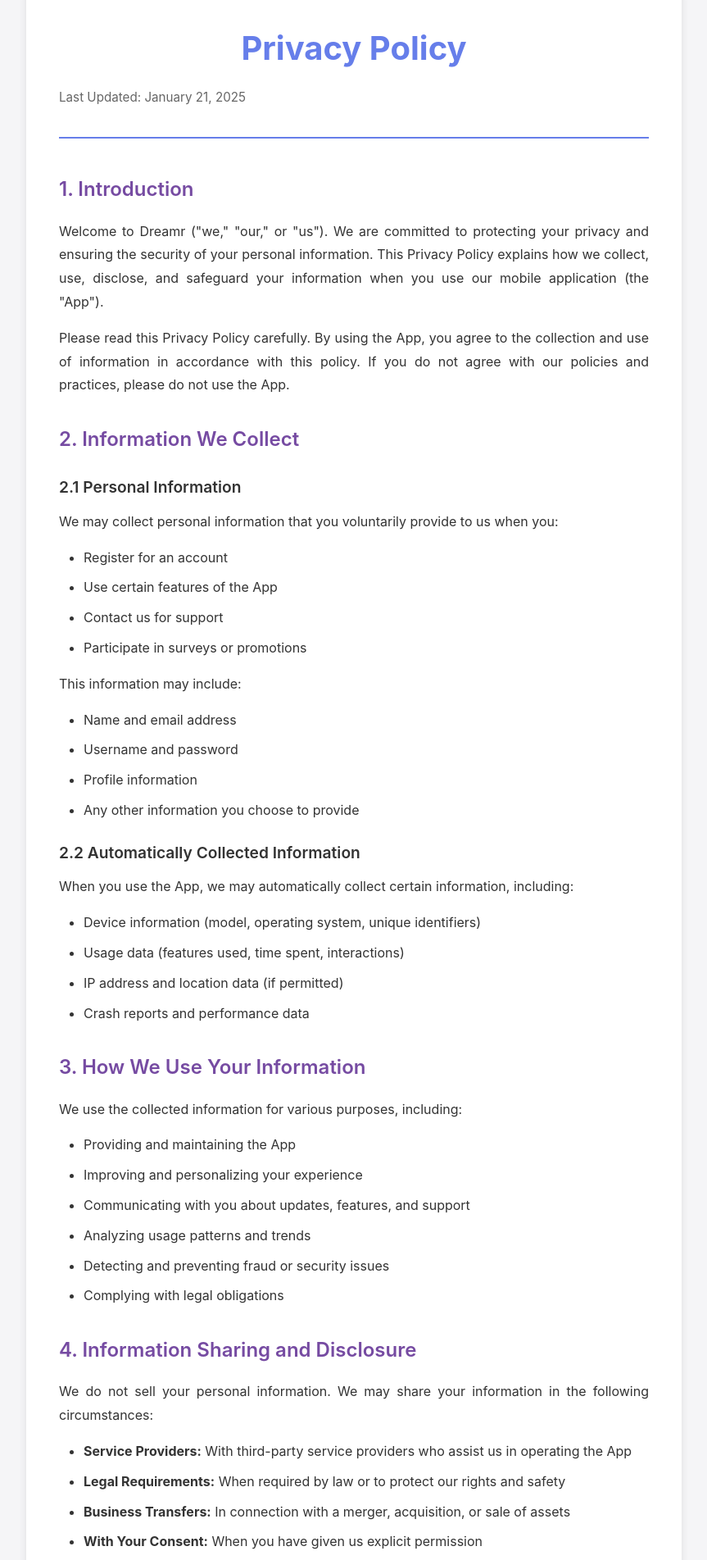
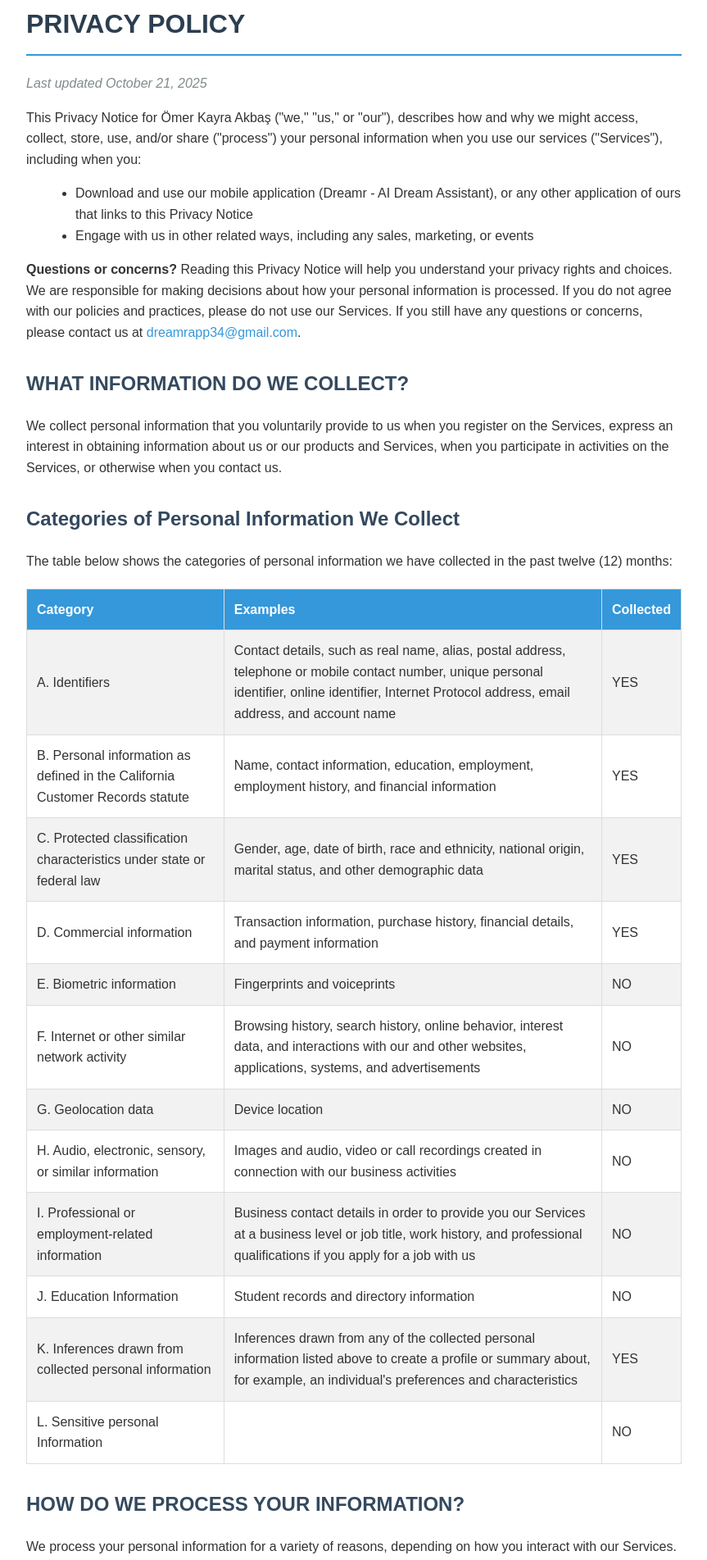
Before and after one commit to Kayraakbas/Dreamr_Policy_Pages, a plain HTML site: page privacy-policy.html in a window 1280 px wide. Shown: the part 37-1940 px from the top of the page at 82% size, without its empty margins (208-1071 px from the left). Drawn offline with Linux system fonts and the light colour scheme.

Commit message:
Revise privacy policy for Dreamr AI Dream Assistant
Updated the privacy policy to reflect changes in branding and contact information.

```diff
--- a/privacy-policy.html
+++ b/privacy-policy.html
@@ -3,273 +3,190 @@
 <head>
     <meta charset="UTF-8">
     <meta name="viewport" content="width=device-width, initial-scale=1.0">
-    <meta name="description" content="Dreamr App Privacy Policy">
-    <title>Privacy Policy - Dreamr</title>
+    <title>Privacy Policy - Dreamr AI Dream Assistant</title>
     <style>
-        * {
-            margin: 0;
-            padding: 0;
-            box-sizing: border-box;
-        }
-
         body {
-            font-family: -apple-system, BlinkMacSystemFont, 'Segoe UI', Roboto, Oxygen, Ubuntu, Cantarell, sans-serif;
-            line-height: 1.8;
-            color: #333;
-            background-color: #f5f5f7;
-            padding: 20px;
-        }
-
-        .container {
+            font-family: Arial, sans-serif;
+            line-height: 1.6;
             max-width: 800px;
             margin: 0 auto;
-            background: white;
-            border-radius: 12px;
-            padding: 40px;
-            box-shadow: 0 2px 10px rgba(0, 0, 0, 0.1);
+            padding: 20px;
+            color: #333;
         }
-
-        header {
-            text-align: center;
-            margin-bottom: 40px;
-            padding-bottom: 20px;
-            border-bottom: 2px solid #667eea;
+        h1 {
+            color: #2c3e50;
+            border-bottom: 2px solid #3498db;
+            padding-bottom: 10px;
         }
-
-        h1 {
-            font-size: 2.5em;
-            margin-bottom: 10px;
-            color: #667eea;
-            font-weight: 700;
+        h2 {
+            color: #34495e;
+            margin-top: 30px;
         }
-
+        h3 {
+            color: #7f8c8d;
+        }
+        ul {
+            margin-left: 20px;
+        }
+        table {
+            width: 100%;
+            border-collapse: collapse;
+            margin: 20px 0;
+        }
+        table, th, td {
+            border: 1px solid #ddd;
+        }
+        th, td {
+            padding: 12px;
+            text-align: left;
+        }
+        th {
+            background-color: #3498db;
+            color: white;
+        }
+        tr:nth-child(even) {
+            background-color: #f2f2f2;
+        }
+        a {
+            color: #3498db;
+            text-decoration: none;
+        }
+        a:hover {
+            text-decoration: underline;
+        }
         .last-updated {
-            color: #666;
-            font-size: 0.95em;
-        }
-
-        h2 {
-            font-size: 1.5em;
-            margin-top: 30px;
-            margin-bottom: 15px;
-            color: #764ba2;
-            font-weight: 600;
-        }
-
-        h3 {
-            font-size: 1.2em;
-            margin-top: 20px;
-            margin-bottom: 10px;
-            color: #333;
-            font-weight: 600;
-        }
-
-        p {
-            margin-bottom: 15px;
-            text-align: justify;
-        }
-
-        ul, ol {
-            margin-left: 30px;
-            margin-bottom: 15px;
-        }
-
-        li {
-            margin-bottom: 8px;
-        }
-
-        .back-link {
-            display: inline-block;
-            margin-top: 30px;
-            padding: 12px 24px;
-            background: linear-gradient(135deg, #667eea 0%, #764ba2 100%);
-            color: white;
-            text-decoration: none;
-            border-radius: 8px;
-            font-weight: 600;
-            transition: transform 0.2s;
-        }
-
-        .back-link:hover {
-            transform: translateY(-2px);
-        }
-
-        .contact-info {
-            background: #f8f9fa;
-            padding: 20px;
-            border-radius: 8px;
-            margin-top: 20px;
-        }
-
-        @media (max-width: 768px) {
-            .container {
-                padding: 30px 20px;
-            }
-
-            h1 {
-                font-size: 2em;
-            }
-
-            h2 {
-                font-size: 1.3em;
-            }
+            font-style: italic;
+            color: #7f8c8d;
         }
     </style>
 </head>
 <body>
-    <div class="container">
-        <header>
-            <h1>Privacy Policy</h1>
-            <p class="last-updated">Last Updated: January 21, 2025</p>
-        </header>
+    <h1>PRIVACY POLICY</h1>
+    <p class="last-updated">Last updated October 21, 2025</p>
 
-        <section>
-            <h2>1. Introduction</h2>
-            <p>
-                Welcome to Dreamr ("we," "our," or "us"). We are committed to protecting your privacy and ensuring the security of your personal information. This Privacy Policy explains how we collect, use, disclose, and safeguard your information when you use our mobile application (the "App").
-            </p>
-            <p>
-                Please read this Privacy Policy carefully. By using the App, you agree to the collection and use of information in accordance with this policy. If you do not agree with our policies and practices, please do not use the App.
-            </p>
-        </section>
+    <p>This Privacy Notice for Ömer Kayra Akbaş ("we," "us," or "our"), describes how and why we might access, collect, store, use, and/or share ("process") your personal information when you use our services ("Services"), including when you:</p>
 
-        <section>
-            <h2>2. Information We Collect</h2>
+    <ul>
+        <li>Download and use our mobile application (Dreamr - AI Dream Assistant), or any other application of ours that links to this Privacy Notice</li>
+        <li>Engage with us in other related ways, including any sales, marketing, or events</li>
+    </ul>
 
-            <h3>2.1 Personal Information</h3>
-            <p>
-                We may collect personal information that you voluntarily provide to us when you:
-            </p>
-            <ul>
-                <li>Register for an account</li>
-                <li>Use certain features of the App</li>
-                <li>Contact us for support</li>
-                <li>Participate in surveys or promotions</li>
-            </ul>
-            <p>
-                This information may include:
-            </p>
-            <ul>
-                <li>Name and email address</li>
-                <li>Username and password</li>
-                <li>Profile information</li>
-                <li>Any other information you choose to provide</li>
-            </ul>
+    <p><strong>Questions or concerns?</strong> Reading this Privacy Notice will help you understand your privacy rights and choices. We are responsible for making decisions about how your personal information is processed. If you do not agree with our policies and practices, please do not use our Services. If you still have any questions or concerns, please contact us at <a href="mailto:dreamrapp34@gmail.com">dreamrapp34@gmail.com</a>.</p>
 
-            <h3>2.2 Automatically Collected Information</h3>
-            <p>
-                When you use the App, we may automatically collect certain information, including:
-            </p>
-            <ul>
-                <li>Device information (model, operating system, unique identifiers)</li>
-                <li>Usage data (features used, time spent, interactions)</li>
-                <li>IP address and location data (if permitted)</li>
-                <li>Crash reports and performance data</li>
-            </ul>
-        </section>
+    <h2>WHAT INFORMATION DO WE COLLECT?</h2>
+    <p>We collect personal information that you voluntarily provide to us when you register on the Services, express an interest in obtaining information about us or our products and Services, when you participate in activities on the Services, or otherwise when you contact us.</p>
 
-        <section>
-            <h2>3. How We Use Your Information</h2>
-            <p>
-                We use the collected information for various purposes, including:
-            </p>
-            <ul>
-                <li>Providing and maintaining the App</li>
-                <li>Improving and personalizing your experience</li>
-                <li>Communicating with you about updates, features, and support</li>
-                <li>Analyzing usage patterns and trends</li>
-                <li>Detecting and preventing fraud or security issues</li>
-                <li>Complying with legal obligations</li>
-            </ul>
-        </section>
+    <h2>Categories of Personal Information We Collect</h2>
+    <p>The table below shows the categories of personal information we have collected in the past twelve (12) months:</p>
 
-        <section>
-            <h2>4. Information Sharing and Disclosure</h2>
-            <p>
-                We do not sell your personal information. We may share your information in the following circumstances:
-            </p>
-            <ul>
-                <li><strong>Service Providers:</strong> With third-party service providers who assist us in operating the App</li>
-                <li><strong>Legal Requirements:</strong> When required by law or to protect our rights and safety</li>
-                <li><strong>Business Transfers:</strong> In connection with a merger, acquisition, or sale of assets</li>
-                <li><strong>With Your Consent:</strong> When you have given us explicit permission</li>
-            </ul>
-        </section>
+    <table>
+        <tr>
+            <th>Category</th>
+            <th>Examples</th>
+            <th>Collected</th>
+        </tr>
+        <tr>
+            <td>A. Identifiers</td>
+            <td>Contact details, such as real name, alias, postal address, telephone or mobile contact number, unique personal identifier, online identifier, Internet Protocol address, email address, and account name</td>
+            <td>YES</td>
+        </tr>
+        <tr>
+            <td>B. Personal information as defined in the California Customer Records statute</td>
+            <td>Name, contact information, education, employment, employment history, and financial information</td>
+            <td>YES</td>
+        </tr>
+        <tr>
+            <td>C. Protected classification characteristics under state or federal law</td>
+            <td>Gender, age, date of birth, race and ethnicity, national origin, marital status, and other demographic data</td>
+            <td>YES</td>
+        </tr>
+        <tr>
+            <td>D. Commercial information</td>
+            <td>Transaction information, purchase history, financial details, and payment information</td>
+            <td>YES</td>
+        </tr>
+        <tr>
+            <td>E. Biometric information</td>
+            <td>Fingerprints and voiceprints</td>
+            <td>NO</td>
+        </tr>
+        <tr>
+            <td>F. Internet or other similar network activity</td>
+            <td>Browsing history, search history, online behavior, interest data, and interactions with our and other websites, applications, systems, and advertisements</td>
+            <td>NO</td>
+        </tr>
+        <tr>
+            <td>G. Geolocation data</td>
+            <td>Device location</td>
+            <td>NO</td>
+        </tr>
+        <tr>
+            <td>H. Audio, electronic, sensory, or similar information</td>
+            <td>Images and audio, video or call recordings created in connection with our business activities</td>
+            <td>NO</td>
+        </tr>
+        <tr>
+            <td>I. Professional or employment-related information</td>
+            <td>Business contact details in order to provide you our Services at a business level or job title, work history, and professional qualifications if you apply for a job with us</td>
+            <td>NO</td>
+        </tr>
+        <tr>
+            <td>J. Education Information</td>
+            <td>Student records and directory information</td>
+            <td>NO</td>
+        </tr>
+        <tr>
+            <td>K. Inferences drawn from collected personal information</td>
+            <td>Inferences drawn from any of the collected personal information listed above to create a profile or summary about, for example, an individual's preferences and characteristics</td>
+            <td>YES</td>
+        </tr>
+        <tr>
+            <td>L. Sensitive personal Information</td>
+            <td></td>
+            <td>NO</td>
+        </tr>
+    </table>
 
-        <section>
-            <h2>5. Data Security</h2>
-            <p>
-                We implement appropriate technical and organizational measures to protect your personal information against unauthorized access, alteration, disclosure, or destruction. However, no method of transmission over the internet or electronic storage is 100% secure, and we cannot guarantee absolute security.
-            </p>
-        </section>
+    <h2>HOW DO WE PROCESS YOUR INFORMATION?</h2>
+    <p>We process your personal information for a variety of reasons, depending on how you interact with our Services.</p>
 
-        <section>
-            <h2>6. Data Retention</h2>
-            <p>
-                We retain your personal information for as long as necessary to fulfill the purposes outlined in this Privacy Policy, unless a longer retention period is required or permitted by law. When your information is no longer needed, we will securely delete or anonymize it.
-            </p>
-        </section>
+    <h2>WHEN AND WITH WHOM DO WE SHARE YOUR PERSONAL INFORMATION?</h2>
+    <p>We may share information in specific situations described in this section and/or with third parties.</p>
 
-        <section>
-            <h2>7. Your Privacy Rights</h2>
-            <p>
-                Depending on your location, you may have certain rights regarding your personal information, including:
-            </p>
-            <ul>
-                <li>The right to access your personal information</li>
-                <li>The right to correct inaccurate information</li>
-                <li>The right to delete your information</li>
-                <li>The right to restrict or object to processing</li>
-                <li>The right to data portability</li>
-                <li>The right to withdraw consent</li>
-            </ul>
-            <p>
-                To exercise these rights, please contact us using the information provided below.
-            </p>
-        </section>
+    <h2>Your Rights</h2>
+    <p>You have rights under certain US state data protection laws. However, these rights are not absolute, and in certain cases, we may decline your request as permitted by law. These rights include:</p>
 
-        <section>
-            <h2>8. Children's Privacy</h2>
-            <p>
-                The App is not intended for children under the age of 13. We do not knowingly collect personal information from children under 13. If you believe we have collected information from a child under 13, please contact us immediately, and we will take steps to delete such information.
-            </p>
-        </section>
+    <ul>
+        <li>Right to know whether or not we are processing your personal data</li>
+        <li>Right to access your personal data</li>
+        <li>Right to correct inaccuracies in your personal data</li>
+        <li>Right to request the deletion of your personal data</li>
+        <li>Right to obtain a copy of the personal data you previously shared with us</li>
+        <li>Right to non-discrimination for exercising your rights</li>
+        <li>Right to opt out of the processing of your personal data if it is used for targeted advertising, the sale of personal data, or profiling</li>
+    </ul>
 
-        <section>
-            <h2>9. Third-Party Services</h2>
-            <p>
-                The App may contain links to third-party websites or services. We are not responsible for the privacy practices of these third parties. We encourage you to read the privacy policies of any third-party services you access through the App.
-            </p>
-        </section>
+    <h2>How to Exercise Your Rights</h2>
+    <p>To exercise these rights, you can contact us by emailing us at <a href="mailto:dreamrapp34@gmail.com">dreamrapp34@gmail.com</a>, or by referring to the contact details at the bottom of this document.</p>
 
-        <section>
-            <h2>10. International Data Transfers</h2>
-            <p>
-                Your information may be transferred to and maintained on servers located outside of your country, where data protection laws may differ. By using the App, you consent to the transfer of your information to these locations.
-            </p>
-        </section>
+    <h2>DO WE MAKE UPDATES TO THIS NOTICE?</h2>
+    <p><strong>In Short:</strong> Yes, we will update this notice as necessary to stay compliant with relevant laws.</p>
 
-        <section>
-            <h2>11. Changes to This Privacy Policy</h2>
-            <p>
-                We may update this Privacy Policy from time to time. We will notify you of any changes by posting the new Privacy Policy on this page and updating the "Last Updated" date. You are advised to review this Privacy Policy periodically for any changes.
-            </p>
-        </section>
+    <p>We may update this Privacy Notice from time to time. The updated version will be indicated by an updated "Revised" date at the top of this Privacy Notice. If we make material changes to this Privacy Notice, we may notify you either by prominently posting a notice of such changes or by directly sending you a notification.</p>
 
-        <section>
-            <h2>12. Contact Us</h2>
-            <div class="contact-info">
-                <p>
-                    If you have any questions, concerns, or requests regarding this Privacy Policy or our privacy practices, please contact us at:
-                </p>
-                <p>
-                    <strong>Email:</strong> support@dreamr.app<br>
-                    <strong>App:</strong> Dreamr
-                </p>
-            </div>
-        </section>
+    <h2>HOW CAN YOU CONTACT US ABOUT THIS NOTICE?</h2>
+    <p>If you have questions or comments about this notice, you may email us at <a href="mailto:dreamrapp34@gmail.com">dreamrapp34@gmail.com</a> or contact us by post at:</p>
 
-        <a href="index.html" class="back-link">← Back to Home</a>
-    </div>
+    <address>
+        Ömer Kayra Akbaş<br>
+        Bahçelievler Mahallesi, Mehtap Sokak, No: 11-B, Door: 8<br>
+        Istanbul, Bahçelievler 34000<br>
+        Turkey
+    </address>
+
+    <h2>HOW CAN YOU REVIEW, UPDATE, OR DELETE THE DATA WE COLLECT FROM YOU?</h2>
+    <p>Based on the applicable laws of your country or state of residence in the US, you may have the right to request access to the personal information we collect from you, details about how we have processed it, correct inaccuracies, or delete your personal information. To request to review, update, or delete your personal information, please visit: <a href="mailto:dreamrapp34@gmail.com">dreamrapp34@gmail.com</a>.</p>
 </body>
 </html>
+</body>
+</html>
```
